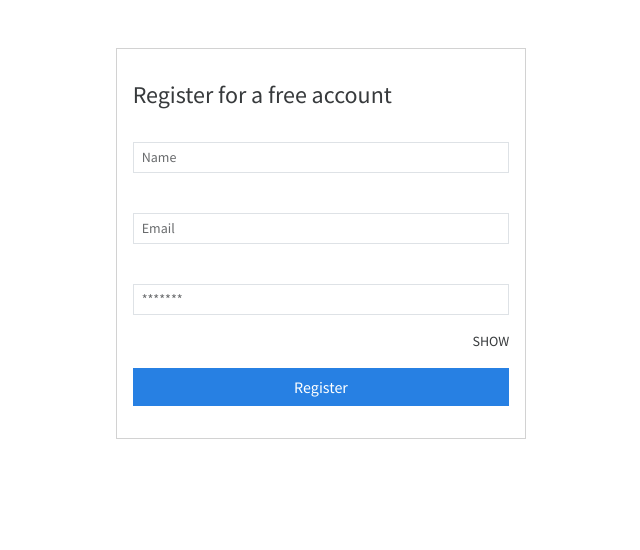
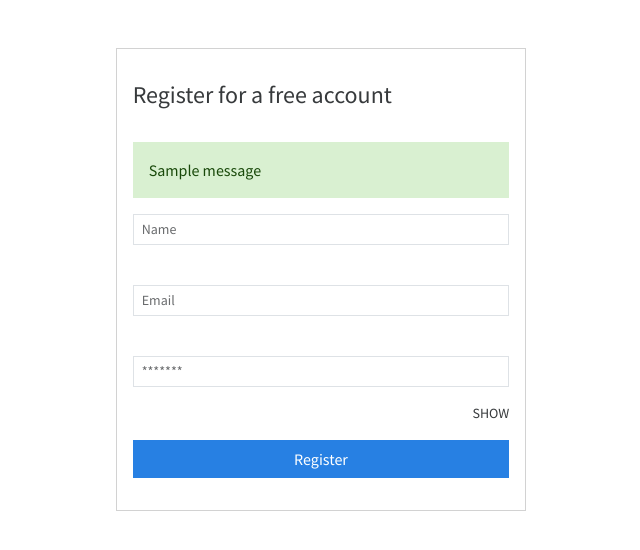
Before and after one commit to AshfaaqMohammed/expenses_app, a Django app: page /authentication/register in a window 1280 px wide. Shown: the top 550 px of the page, without its empty margins (319-959 px from the left). Run offline with Django 5.2, Linux system fonts and the light colour scheme; tables that the repository leaves empty hold one stand-in row (values such as "Sample post"); one stand-in notice (Sample message) is shown; some libraries are stand-ins or nearby versions.

Commit message:
new commit

```diff
--- a/authentication/views.py
+++ b/authentication/views.py
@@ -4,6 +4,7 @@ from django.http import JsonResponse
 from django.contrib.auth.models import User
 import json
 from validate_email import validate_email
+from django.contrib import messages
 
 # Create your views here.
 
@@ -30,3 +31,29 @@ class EmailValidationView(View):
 class RegistrationView(View):
     def get(self, request):
         return render(request, 'authentication/register.html')
+
+    def post(self, request):
+        #GET USER DATA
+        #VALIDATE
+        #CREATE AN USER ACCOUNT
+
+        username = request.POST['username']
+        email = request.POST['email']
+        password = request.POST['password']
+
+        context={
+            'fieldValues': request.POST
+        }
+
+        if not User.objects.filter(username=username).exists():
+            if not User.objects.filter(email=email).exists():
+                if len(password) < 7:
+                    messages.error(request,'Password to short')
+                    return render(request, 'authentication/register.html', context)
+                user = User.objects.create_user(username=username,email=email)
+                user.set_password(password)
+                user.save()
+                messages.success(request,'Account created successfully!')
+                return render(request, 'authentication/register.html')
+
+        return render(request, 'authentication/register.html')
--- a/expenses_app/settings.py
+++ b/expenses_app/settings.py
@@ -14,6 +14,7 @@ from pathlib import Path
 import os
 from dotenv import load_dotenv
 import django_heroku
+from django.contrib import messages
 load_dotenv()
 
 
@@ -134,3 +135,7 @@ STATIC_ROOT = os.path.join(BASE_DIR, 'static')
 
 DEFAULT_AUTO_FIELD = "django.db.models.BigAutoField"
 django_heroku.settings(locals())
+
+MESSAGE_TAGS={
+    messages.ERROR: 'danger'
+}
--- a/expenses_app/static/js/register.js
+++ b/expenses_app/static/js/register.js
@@ -6,6 +6,7 @@ const usernameSuccessOutput = document.querySelector('.usernameSuccessOutput');
 const emailSuccessOutput = document.querySelector('.emailSuccessOutput');
 const showPasswordToggle = document.querySelector(".showPasswordToggle");
 const passwordField = document.querySelector('#passwordField')
+const submitBtn = document.querySelector(".submit-btn")
 
 const handleToggleInput = (e) => {
 
@@ -42,9 +43,14 @@ emailField.addEventListener('keyup', (e)=>{
         console.log("data",data);
         emailSuccessOutput.style.display='none';
         if (data.email_error){
+            submitBtn.setAttribute("disabled","disabled");
+            submitBtn.disabled=true;
             emailField.classList.add("is-invalid");
             emailfeedBackFArea.style.display = "block";
             emailfeedBackFArea.innerHTML=`<p>${data.email_error}</p>`
+        }
+        else{
+            submitBtn.removeAttribute("disabled");
         }
     }));
     }
@@ -70,12 +76,14 @@ usernameField.addEventListener('keyup', (e)=>{
     })
     .then(res=>res.json()
     .then(data=>{
-        console.log("data",data);
         usernameSuccessOutput.style.display='none';
         if (data.username_error){
             usernameField.classList.add("is-invalid");
             feedBackFArea.style.display = "block";
             feedBackFArea.innerHTML=`<p>${data.username_error}</p>`
+            submitBtn.disabled=true;
+        }else{
+            submitBtn.removeAttribute("disabled");
         }
     }));
     }
--- a/templates/authentication/register.html
+++ b/templates/authentication/register.html
@@ -11,15 +11,21 @@
                 <div class="card-title py-3">
                     <h4>Register for a free account</h4>
                 </div>
+
+
                 <form action="" method="post">
+
+                    {% csrf_token %}
+
+                    {% include 'partials/_messages.html' %}
                     <div class="form-group">
-                        <input type="text" name="username" placeholder="Name" id="usernameField" class="form-control form-control-sm">
+                        <input type="text" name="username" placeholder="Name" id="usernameField" class="form-control form-control-sm" value="{{ fieldValues.username }}">
                     </div>
                     <div class="invalid-feedback invalid_feedback" style="display: none;"></div>
                     <p class="text-sm text-success usernameSuccessOutput"></p>
                     <br>
                     <div class="form-group">
-                        <input type="email" name="email" placeholder="Email" id="emailField" class="form-control form-control-sm">
+                        <input type="email" name="email" placeholder="Email" id="emailField" class="form-control form-control-sm " value="{{ fieldValues.email }}">
                     </div>
                     <div class="invalid-feedback emailfeedBackFArea" style="display: none;"></div>
                     <p class="text-sm text-success emailSuccessOutput"></p>
@@ -30,7 +36,7 @@
                         <small class="float-end py-3 showPasswordToggle">SHOW</small>
                     </div>
                     <br>
-                    <input type="submit" value="Register" class="btn btn-block btn-primary form-control form-control-sm">
+                    <input type="submit" value="Register" class="btn btn-block btn-primary form-control form-control-sm submit-btn">
                 </form>
             </div>
 
--- /dev/null
+++ b/templates/partials/_messages.html
@@ -0,0 +1,9 @@
+{% if messages %}
+<div class="messages">
+    {% for message in messages %}
+    <div {% if message.tags %} class="alert alert-sm alert-{{ message.tags }}" {% endif %}>
+        {{ message }}
+    </div>
+        {% endfor %}
+</div>
+{% endif %}
```
